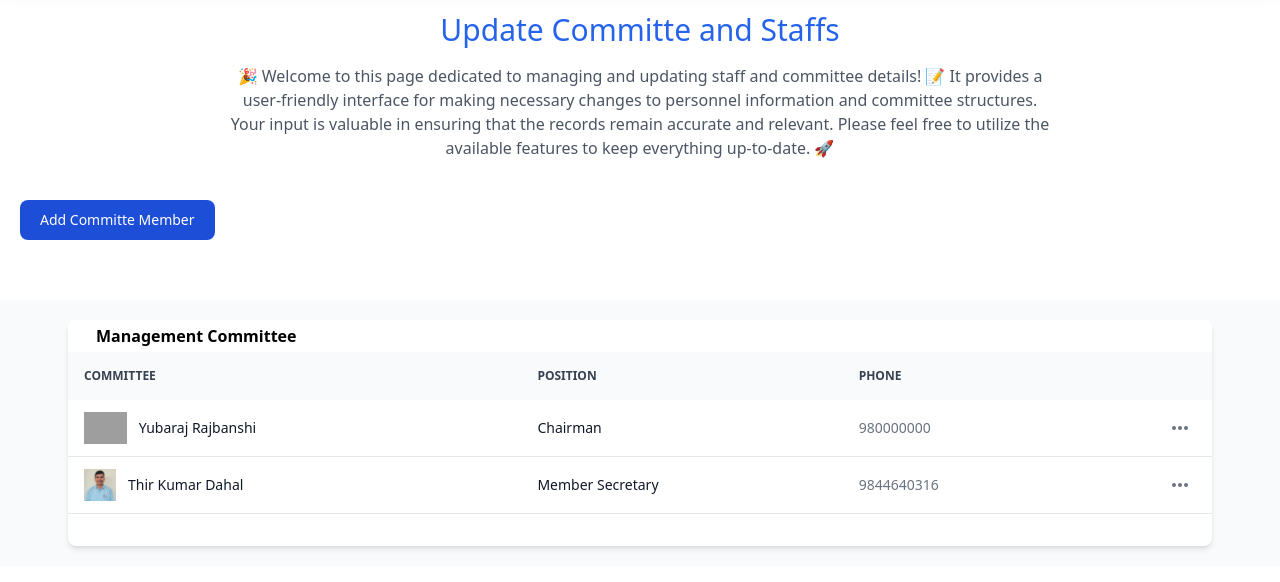
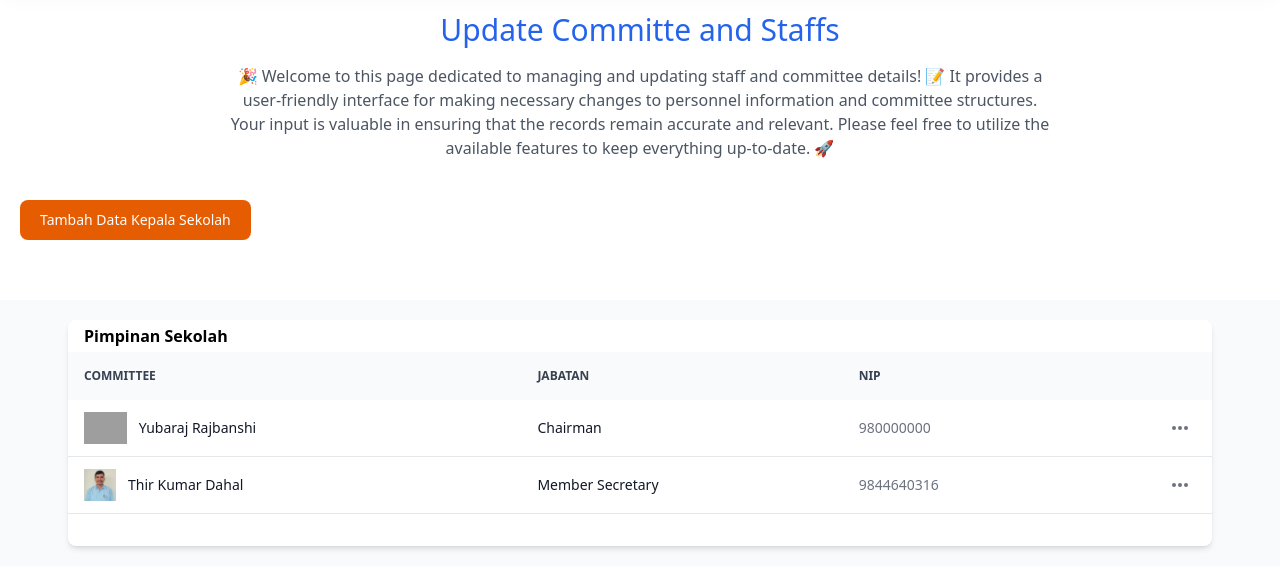
Before and after one commit to Eleutheria-Sapta-Timira-Celeste/Tugas-Akhir, a PHP site: page /admin/changeStaff.php in a window 1280 px wide. Shown: the part 148-730 px from the top of the page. Run offline with PHP 8.4, Linux system fonts and the light colour scheme; the visitor is signed in with stand-in values (Sample User, id 1); data comes from the database, SQL or seed files in the repository; some libraries are stand-ins or nearby versions; grey boxes are pictures that could not be loaded.

Commit message:
coba update dropdown

```diff
--- a/admin/changeStaff.php
+++ b/admin/changeStaff.php
@@ -283,9 +283,9 @@ $defaultavatar = "../assects/images/defaults/defaultaltimage.jpg";
             </div>
 
             <button data-modal-target="authentication-modal2" data-modal-toggle="authentication-modal2"
-                class="mt-10 block text-white bg-blue-700 hover:bg-blue-800 focus:ring-4 focus:outline-none focus:ring-blue-300 font-medium rounded-lg text-sm px-5 py-2.5 text-center dark:bg-blue-600 dark:hover:bg-blue-700 dark:focus:ring-blue-800"
+                class="mt-10 mb-0 block text-white bg-[#e65c00] hover:bg-[#cc5200] focus:ring-4 focus:outline-none focus:ring-blue-300 font-medium rounded-lg text-sm px-5 py-2.5 text-center dark:bg-[#e65c00] dark:hover:bg-[#cc5200] dark:focus:ring-"
                 type="button">
-                Add Committe Member
+                Tambah Data Kepala Sekolah
             </button>
         </div>
     </section>
@@ -401,7 +401,7 @@ $defaultavatar = "../assects/images/defaults/defaultaltimage.jpg";
                         </div>
                         <div>
                             <label for="committeName"
-                                class="block mb-2 text-sm font-medium text-gray-900 dark:text-white">Name</label>
+                                class="block mb-2 text-sm font-medium text-gray-900 dark:text-white]">Name</label>
                             <input type="text" name="committeName"
                                 class="bg-gray-50 border border-gray-300 text-gray-900 text-sm rounded-lg focus:ring-blue-500 focus:border-blue-500 block w-full p-2.5 dark:bg-gray-600 dark:border-gray-500 dark:placeholder-gray-400 dark:text-white"
                                 placeholder="Thir Kumar Dahal" required>
@@ -438,15 +438,15 @@ $defaultavatar = "../assects/images/defaults/defaultaltimage.jpg";
         <section class="bg-gray-50 dark:bg-gray-900 p-3 mt-5 sm:p-5 antialiased">
             <div class="mx-auto max-w-screen-xl px-0 lg:px-12">
                 <!-- Start coding here -->
-                <div class="bg-white dark:bg-gray-800 relative shadow-md sm:rounded-lg overflow-hidden">
+                <div class="bg-white dark:bg-white relative shadow-md sm:rounded-lg overflow-hidden">
                     <div
                         class="flex flex-col md:flex-row items-center justify-between space-y-3 md:space-y-0 md:space-x-4 p-4">
                         <div class="w-full md:w-1/2">
                             <form class="flex items-center">
-                                <label for="simple-search" class="sr-only">Search</label>
+                                <label for="simple-search" class="sr-only">Cari Data</label>
                                 <div class="relative w-full">
-                                    <div class="absolute inset-y-0 left-0 flex items-center pl-3 pointer-events-none">
-                                        <h2><b>Management Committee</b></h2>
+                                    <div class="absolute inset-y-0 left-0 flex items-center pl-0 pointer-events-none">
+                                        <h2><b>Pimpinan Sekolah</b></h2>
                                     </div>
 
                                 </div>
@@ -455,13 +455,13 @@ $defaultavatar = "../assects/images/defaults/defaultaltimage.jpg";
 
                     </div>
                     <div class="overflow-x-auto">
-                        <table class="w-full text-sm text-left text-gray-500 dark:text-gray-400">
+                        <table class="w-full text-sm text-left text-gray-500 text-black dark:text-black">
                             <thead
                                 class="text-xs text-gray-700 uppercase bg-gray-50 dark:bg-gray-700 dark:text-gray-400">
                                 <tr>
                                     <th scope="col" class="px-4 py-3">committee</th>
-                                    <th scope="col" class="px-4 py-3">Position</th>
-                                    <th scope="col" class="px-4 py-4">Phone</th>
+                                    <th scope="col" class="px-4 py-3">Jabatan</th>
+                                    <th scope="col" class="px-4 py-4">NIP</th>
                                     <th scope="col" class="px-4 py-3">
                                         <span class="sr-only">Actions</span>
                                     </th>
@@ -480,7 +480,7 @@ $defaultavatar = "../assects/images/defaults/defaultaltimage.jpg";
                                         $managementcommitteId = $row['id'];
                                         echo '
                                             <tr class="border-b dark:border-gray-700">
-                                                <th scope="row" class="px-4 py-3 font-medium text-gray-900 whitespace-nowrap dark:text-white">
+                                                <th scope="row" class="px-4 py-3 font-medium text-gray-900 whitespace-nowrap dark:text-black">
                                                     <div class="flex items-center mr-3">
                                                         <img src="../' . $row['image_src'] . '" alt="" class="h-8 w-auto mr-3" onerror="this.src=`' . $defaultavatar . '`">
                                                         ' . $row['name'] . '
@@ -576,8 +576,8 @@ $defaultavatar = "../assects/images/defaults/defaultaltimage.jpg";
                                             </div>
 
                                             <div class="sm:col-span-2">
-                                                <label for="subject" class="block mb-2 text-sm font-medium text-gray-900 dark:text-white">Name</label>
-                                                <input type="text" name="comitteName" id="name" class="bg-gray-50 border border-gray-300 text-gray-900 text-sm rounded-lg focus:ring-primary-600 focus:border-primary-600 block w-full p-2.5 dark:bg-gray-700 dark:border-gray-600 dark:placeholder-gray-400 dark:text-white dark:focus:ring-primary-500 dark:focus:border-primary-500" value="' . $row['name'] . '" placeholder="Bisswass Niroula">
+                                                <label for="subject" class="block mb-2 text-sm font-medium text-gray-900 dark:text-black">Name</label>
+                                                <input type="text" name="comitteName" id="name" class="bg-gray-50 border border-gray-300 text-gray-900 text-sm rounded-lg focus:ring-primary-600 focus:border-primary-600 block w-full p-2.5 dark:bg-gray-700 dark:border-gray-600 dark:placeholder-gray-400 dark:text-black dark:focus:ring-primary-500 dark:focus:border-primary-500" value="' . $row['name'] . '" placeholder="Nama Lengkap">
                                                 <label for="post" class="block mb-2 text-sm font-medium text-gray-900 dark:text-white">Post</label>
                                                 <input type="text" name="comittepost" id="name" class="bg-gray-50 border border-gray-300 text-gray-900 text-sm rounded-lg focus:ring-primary-600 focus:border-primary-600 block w-full p-2.5 dark:bg-gray-700 dark:border-gray-600 dark:placeholder-gray-400 dark:text-white dark:focus:ring-primary-500 dark:focus:border-primary-500" value="' . $row['position'] . '" placeholder="Member">
                                                 <label for="phone" class="block mb-2 text-sm font-medium text-gray-900 dark:text-white">Phone No.</label>
@@ -702,13 +702,13 @@ $defaultavatar = "../assects/images/defaults/defaultaltimage.jpg";
                                         $staffsId = $row['id'];
                                         echo '
                                             <tr class="border-b dark:border-gray-700">
-                                                <th scope="row" class="px-4 py-3 font-medium text-gray-900 whitespace-nowrap dark:text-white">
+                                                <th scope="row" class="px-4 py-3 font-medium text-gray-900 whitespace-nowrap dark:text-black">
                                                     <div class="flex items-center mr-3">
                                                         <img src="../' . $row['image_src'] . '" alt="" class="h-8 w-auto mr-3" onerror="this.src=`' . $defaultavatar . '`">
                                                         ' . $row['name'] . '
                                                     </div>
                                                 </th>
-                                                <th scope="row" class="px-4 py-3 font-medium text-gray-900 whitespace-nowrap dark:text-white  max-w-[10rem] truncate">' . $row['post'] . '</th>
+                                                <th scope="row" class="px-4 py-3 font-medium text-gray-900 whitespace-nowrap dark:text-black  max-w-[10rem] truncate">' . $row['post'] . '</th>
                                                 <td class="px-4 py-3">' . $row['contact'] . '</td>
                                                 <td class="px-4 py-3">' . $row['qualification'] . '</td>
 
@@ -720,7 +720,7 @@ $defaultavatar = "../assects/images/defaults/defaultaltimage.jpg";
                                                             <path d="M6 10a2 2 0 11-4 0 2 2 0 014 0zM12 10a2 2 0 11-4 0 2 2 0 014 0zM16 12a2 2 0 100-4 2 2 0 000 4z" />
                                                         </svg>
                                                     </button>
-                                                    <div id="apple-imac-27-dropdown' . $staffsId . '" class="hidden z-10 w-44 bg-white rounded divide-y divide-gray-100 shadow dark:bg-gray-700 dark:divide-gray-600">
+                                                    <div id="apple-imac-27-dropdown' . $staffsId . '" class="hidden z-10 w-44 bg-black rounded divide-y divide-gray-100 shadow dark:bg-gray-700 dark:divide-gray-600">
                                                         <ul class="py-1 text-sm" aria-labelledby="apple-imac-27-dropdown-button">
                                                             <li>
                                                                 <button type="button" data-modal-target="updatestaffsModel' . $staffsId . '" data-modal-toggle="updatestaffsModel' . $staffsId . '" class="flex w-full items-center py-2 px-4 hover:bg-gray-100 dark:hover:bg-gray-600 dark:hover:text-white text-gray-700 dark:text-gray-200">
--- a/admin/flash_notice.php
+++ b/admin/flash_notice.php
@@ -155,7 +155,7 @@ if (isset($_POST['update_flash_notice'])) {
                             <?php echo $flash_notice['message']; ?>
                         </p>
                         <a href="#"
-                            class="mb-5 inline-flex items-center px-3 py-2 text-sm font-medium text-center text-white bg-blue-700 rounded-lg hover:bg-blue-800 focus:ring-4 focus:outline-none focus:ring-blue-300 dark:bg-blue-600 dark:hover:bg-blue-700 dark:focus:ring-blue-800">
+                            class="inline-flex items-center border-0 py-1 px-3 focus:outline-none rounded text-base mt-4 md:mt-0 text-white bg-[#e65c00] hover:bg-[#cc5200] focus:ring-4 focus:ring-[#ff944d] font-medium  text-sm px-5 py-2.5 text-center me-2 mb-2">
                             Close
                         </a>
                     </div>
@@ -240,7 +240,7 @@ if (isset($_POST['update_flash_notice'])) {
 
                             <div class="flex justify-end mt-6">
                                 <button name="update_flash_notice" type="submit"
-                                    class="px-6 py-2 leading-5 text-white transition-colors duration-200 transform bg-blue-500 rounded-md hover:bg-blue-700 focus:outline-none focus:bg-gray-600">Save</button>
+                                            class="inline-flex items-center border-7 py-1 px-3 focus:outline-none rounded text-base mt-4 md:mt-0 text-white bg-[#e65c00] hover:bg-[#cc5200] focus:ring-4 focus:ring-[#ff944d] font-medium  text-sm px-5 py-2.5 text-center me-2 mb-2 ">Save</button>
                             </div>
                         </form>
                     </section>
```
